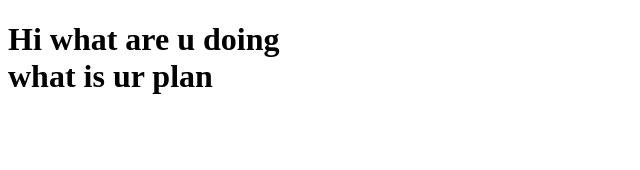
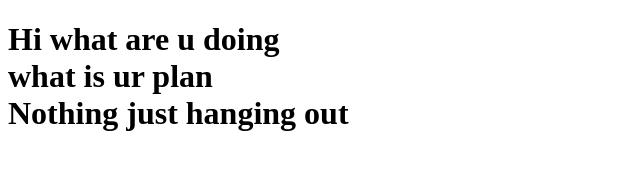
Before and after one commit to HScodzz/DateWithGit, a plain HTML site: page index.html in a window 1280 px wide. Shown: the whole page, without its empty margins (0-640 px from the left). Drawn offline with Linux system fonts and the light colour scheme.

Commit message:
Modified

```diff
--- a/index.html
+++ b/index.html
@@ -6,7 +6,8 @@
     <title>Document</title>
 </head>
 <body>
-    <h1>Hi what are u doing <br> what is ur plan
+    <h1>Hi what are u doing <br> what is ur plan <br> Nothing just hanging out
+
     </h1>
 </body>
 </html>
```
